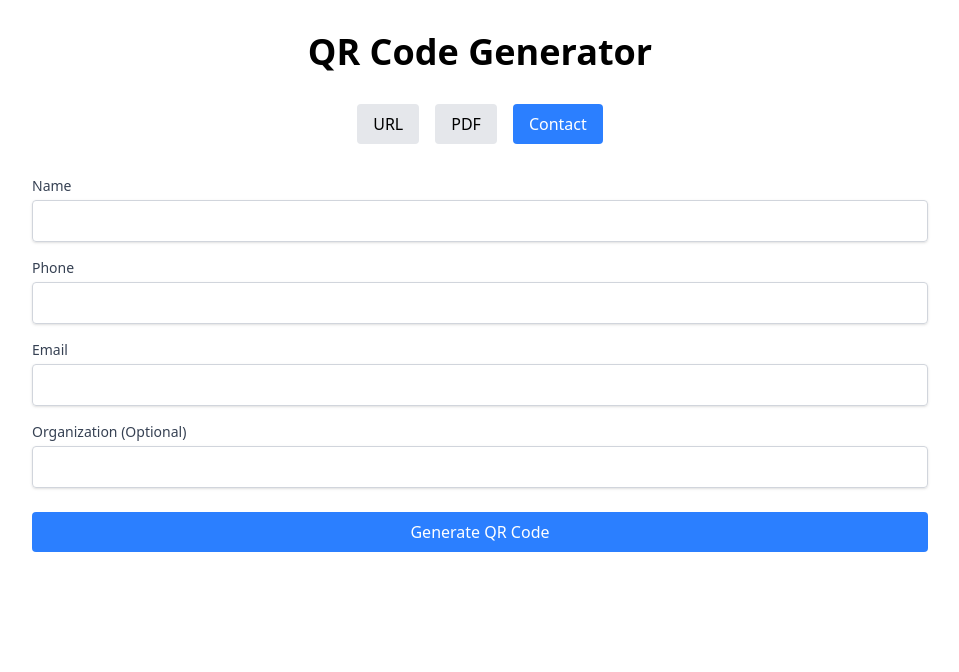
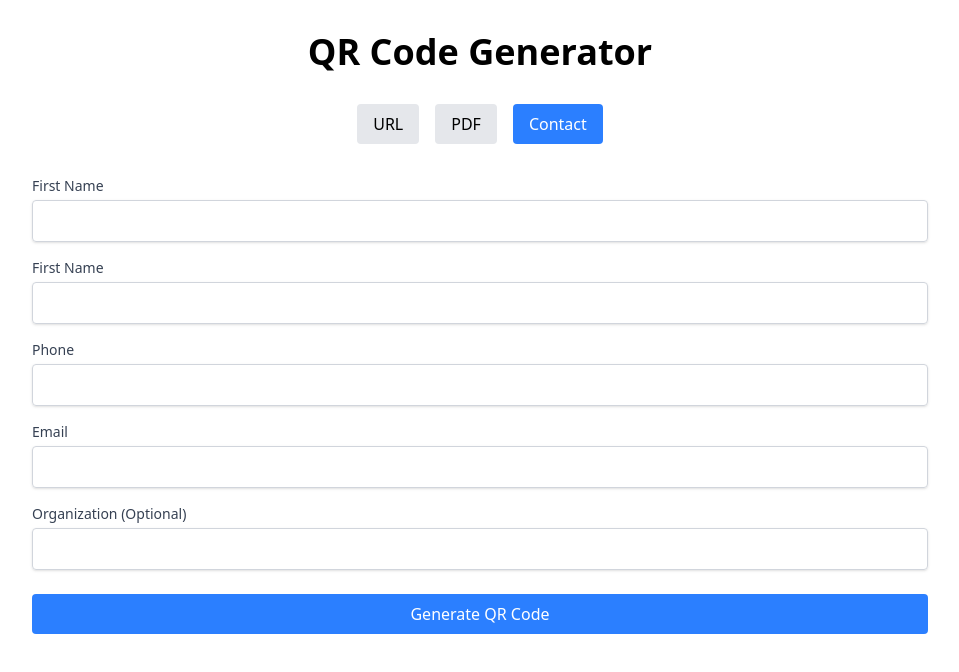
Before and after one commit to EmmanuelOBUjunior/qr_gen, a Next.js app: page / in a window 1280 px wide. Both pictures are taken after a click on the button "Contact". Shown: the top 672 px of the page, without its empty margins (160-1119 px from the left). Built offline with nearby package versions, Linux system fonts and the light colour scheme.

Commit message:
feat:working on the contact form

```diff
--- a/components/ContactForm.tsx
+++ b/components/ContactForm.tsx
@@ -26,7 +26,7 @@ FN:${contact.firstName}
 LN:${contact.lastName}
 TEL:${contact.phone}
 EMAIL:${contact.email}
-${contact.organization ? `ORG:${contact.organization}\n` : ''}END:VCARD`;
+${contact.organization ? `ORG:${contact.organization}\n` : ""}END:VCARD`;
   };
   const handleSubmit = async (e: React.FormEvent<HTMLFormElement>) => {
     e.preventDefault();
@@ -43,14 +43,31 @@ ${contact.organization ? `ORG:${contact.organization}\n` : ''}END:VCARD`;
     <form className="space-y-4" onSubmit={handleSubmit}>
       <div>
         <label
-          htmlFor="name"
+          htmlFor="firstName"
           className="block text-sm font-medium text-gray-700"
         >
-          Name
+          First Name
         </label>
         <input
           type="text"
-          id="name"
+          id="firstName"
+          className="p-2 mt-1 block w-full rounded border border-gray-300 shadow-sm focus:border-blue-500 focus:ring-blue-500"
+          value={contactInfo.firstName}
+          onChange={(e) =>
+            setContactInfo({ ...contactInfo, firstName: e.target.value })
+          }
+        />
+      </div>
+      <div>
+        <label
+          htmlFor="firstName"
+          className="block text-sm font-medium text-gray-700"
+        >
+          First Name
+        </label>
+        <input
+          type="text"
+          id="firstName"
           className="p-2 mt-1 block w-full rounded border border-gray-300 shadow-sm focus:border-blue-500 focus:ring-blue-500"
           value={contactInfo.firstName}
           onChange={(e) =>
@@ -131,7 +148,6 @@ ${contact.organization ? `ORG:${contact.organization}\n` : ''}END:VCARD`;
           </a>
         </div>
       )}
-
     </form>
   );
 };
```
Lines whose indentation alone changed are shown as unchanged.
